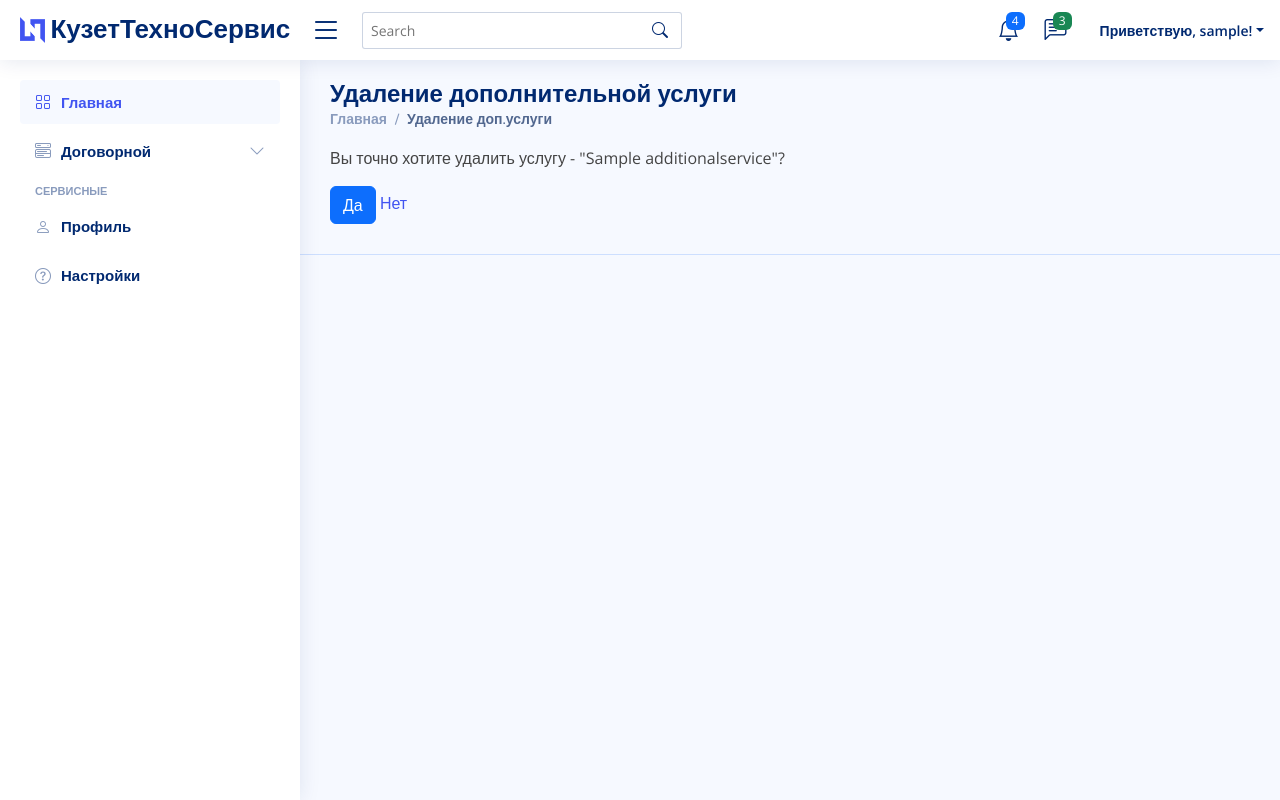
After one commit to vladislav60/crm-ktsNew-test, a Django app: page /additional_service/1 in a window 1280 px wide. The commit adds this page. Run offline with Django 3.2, Linux system fonts and the light colour scheme; a user stored in the database is signed in; tables that the repository leaves empty hold one stand-in row (values such as "Sample post"); some libraries are stand-ins or nearby versions.

Commit message:
добавил функцию удаления Дополнительных услуг в карточке клиента

```diff
--- a/dogovornoy/templates/dogovornoy/baza_dogovorov.html
+++ b/dogovornoy/templates/dogovornoy/baza_dogovorov.html
@@ -170,7 +170,6 @@
                         <a class="page-link" href="{{ pagination_url }}&page={{ klienty.next_page_number }}" aria-label="Next">
                           <span aria-hidden="true">&raquo;</span>
                         </a>
-
                       </li>
                     {% endif %}
                 </ul>
--- /dev/null
+++ b/dogovornoy/templates/dogovornoy/delete_additional_service.html
@@ -0,0 +1,28 @@
+{% extends 'dogovornoy/base.html' %}
+{% load static %}
+
+{% block content %}
+
+<!-- Recent Page Title -->
+<div class="pagetitle">
+    <h1>Удаление дополнительной услуги</h1>
+    <nav>
+        <ol class="breadcrumb">
+            <li class="breadcrumb-item"><a href="index.html">Главная</a></li>
+            <li class="breadcrumb-item active">Удаление доп.услуги</li>
+        </ol>
+    </nav>
+
+    <form method="post">
+        {% csrf_token %}
+
+
+        <p> Вы точно хотите удалить услугу - "{{ additional_service.service_name }}"?</p>
+
+
+        <button type="submit" class="btn btn-primary" value="Да">Да</button>
+        <a href="{% url 'baza_dogovorov' %}">Нет</a>
+    </form>
+</div>
+
+{% endblock %}
--- a/dogovornoy/urls.py
+++ b/dogovornoy/urls.py
@@ -37,4 +37,5 @@ urlpatterns = [
     # Ссылка на страницу Карточка клиента
     path('kartochka_klienta/<int:klient_id>/', views.KartochkaKlienta.as_view(), name='kartochka_klienta'),
     # path('search/', search_kts, name='search_kts'),
+    path('additional_service/<int:service_id>', views.delete_additional_service, name='delete_additional_service'),
 ] + static(settings.MEDIA_URL, document_root=settings.MEDIA_ROOT)
--- a/dogovornoy/views.py
+++ b/dogovornoy/views.py
@@ -333,6 +333,18 @@ class KartochkaKlienta(DetailView):
             context['form'] = form
             return self.render_to_response(context)
 
+
+@login_required
+def delete_additional_service(request, service_id):
+    additional_service = get_object_or_404(AdditionalService, pk=service_id)
+
+    if request.method == 'POST':
+        additional_service.delete()
+        return redirect('baza_dogovorov')  # Redirect to client list or a specific page after deletion
+
+    return render(request, 'dogovornoy/delete_additional_service.html', {'additional_service': additional_service})
+
+
 # Страница 404
 def pageNotFound(request, exception):
     return HttpResponseNotFound('<h1>Сраница не найдена</h1>')
```
Also changed, not shown: dogovornoy/templates/dogovornoy/kartochka_klienta.html (+10 -2 lines).
